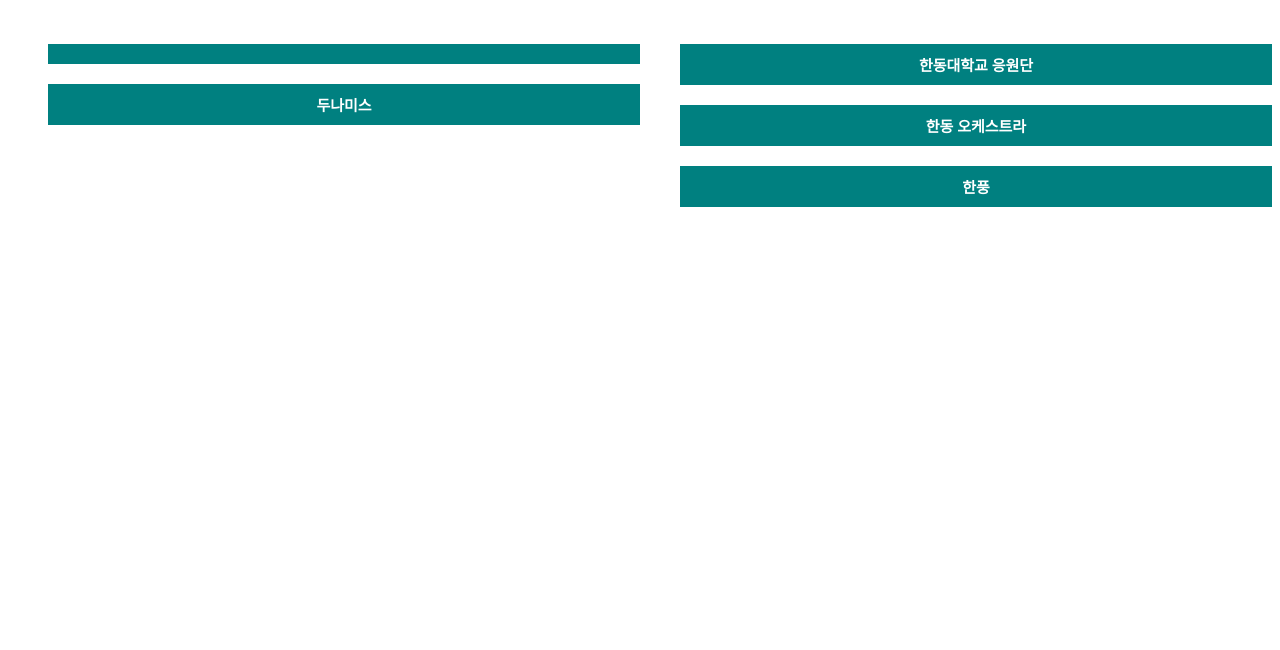
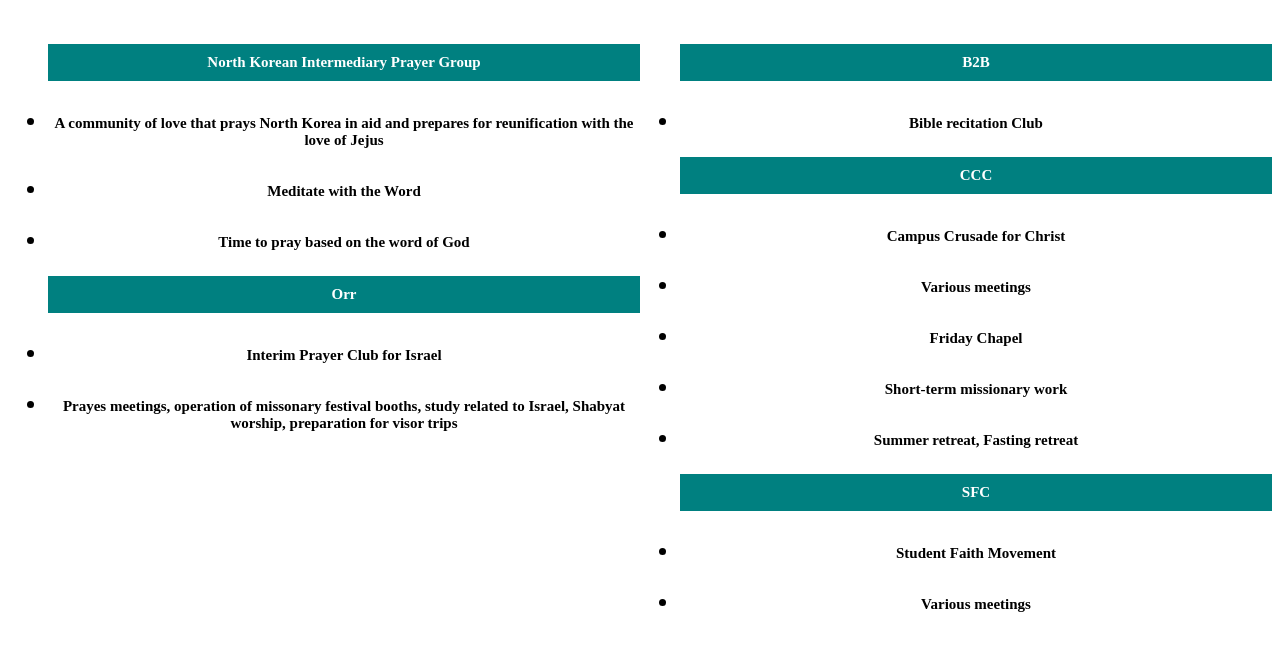
Before and after one commit to 22000487zixxin/OSS_Final_Project, a plain HTML site: page rel.html in a window 1280 px wide. Shown: the part 98-748 px from the top of the page. Drawn offline with Linux system fonts and the light colour scheme.

Commit message:
Update rel.html

```diff
--- a/rel.html
+++ b/rel.html
@@ -8,15 +8,54 @@
 
     <div class = "one">
       <ul>
-        <h4></h4>
-        <h4>두나미스</h4>
+        <h4>North Korean Intermediary Prayer Group</h4>
+        <li>
+          <h5>A community of love that prays North Korea in aid and prepares for reunification with the love of Jejus</h5>
+        </li>
+        <li>
+          <h5>Meditate with the Word</h5>
+        </li>
+        <li>
+          <h5>Time to pray based on the word of God</h5>
+        </li>
+        <h4>Orr</h4>
+        <li>
+          <h5>Interim Prayer Club for Israel</h5>
+        </li>
+        <li>
+          <h5>Prayes meetings, operation of missonary festival booths, study related to Israel, Shabyat worship, preparation for visor trips</h5>
+        </li>
       </ul>
     </div>
     <div class = "two">
       <ul>
-        <h4>한동대학교 응원단</h4>
-        <h4>한동 오케스트라</h4>
-        <h4>한풍</h4>
+        <h4>B2B</h4>
+        <li>
+          <h5>Bible recitation Club</h5>
+        </li>
+        <h4>CCC</h4>
+        <li>
+          <h5>Campus Crusade for Christ</h5>
+        </li>
+        <li>
+          <h5>Various meetings</h5>
+        </li>
+        <li>
+          <h5>Friday Chapel</h5>
+        </li>
+        <li>
+          <h5>Short-term missionary work</h5>
+        </li>
+        <li>
+          <h5>Summer retreat, Fasting retreat</h5>
+        </li>
+        <h4>SFC</h4>
+        <li>
+          <h5>Student Faith Movement</h5>
+        </li>
+        <li>
+          <h5>Various meetings</h5>
+        </li>
       </ul>
     </div>
   </body>
```
